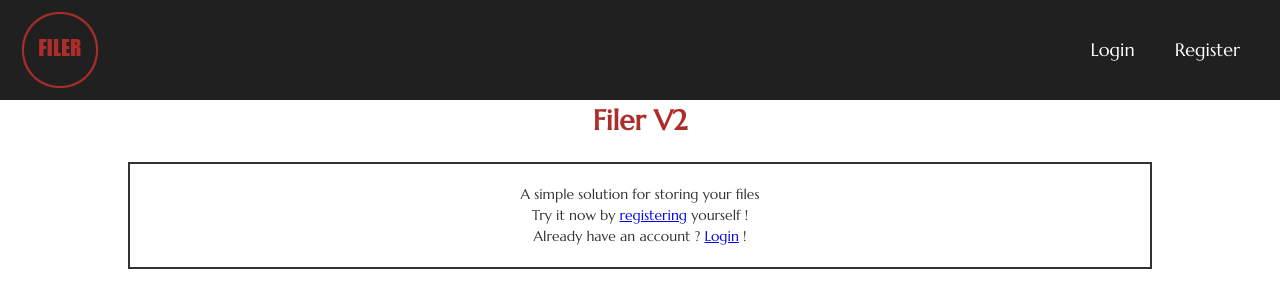
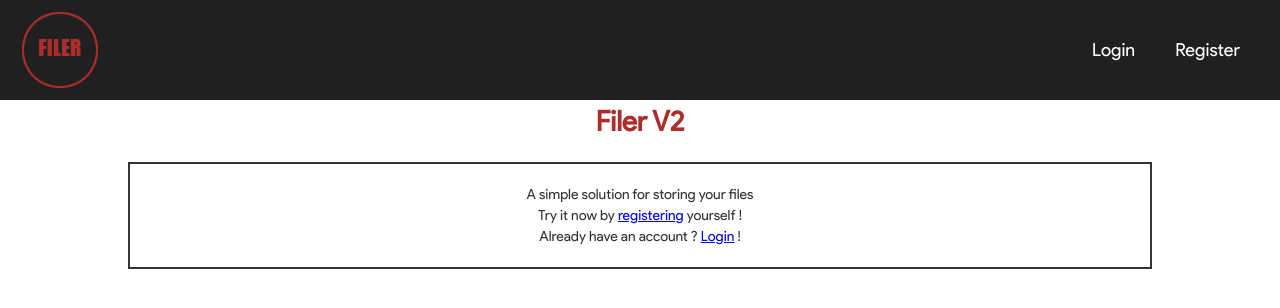
Before and after one commit to seasheepjoe/filer2, a PHP site: page / in a window 1280 px wide. Shown: the top 308 px of the page. Run offline with PHP 8.4, Linux system fonts and the light colour scheme; some libraries are stand-ins or nearby versions.

Commit message:
changed font

```diff
--- a/assets/style.css
+++ b/assets/style.css
@@ -1,5 +1,9 @@
 @charset "UTF-8";
-@import url('https://fonts.googleapis.com/css?family=Marcellus');
+@font-face {
+    src: url('fonts/Product Sans Regular.ttf');
+    font-family: "product-sans";
+}
+
 /* Common */
 
 body,
@@ -44,7 +48,7 @@ textarea,
 button {
     font-size: 14px;
     line-height: 1.5;
-    font-family: 'Marcellus', serif;
+    font-family: 'product-sans', serif;
     color: #333
 }
 
```
Also changed, not shown: assets/fonts/Product Sans Regular.ttf (added).
